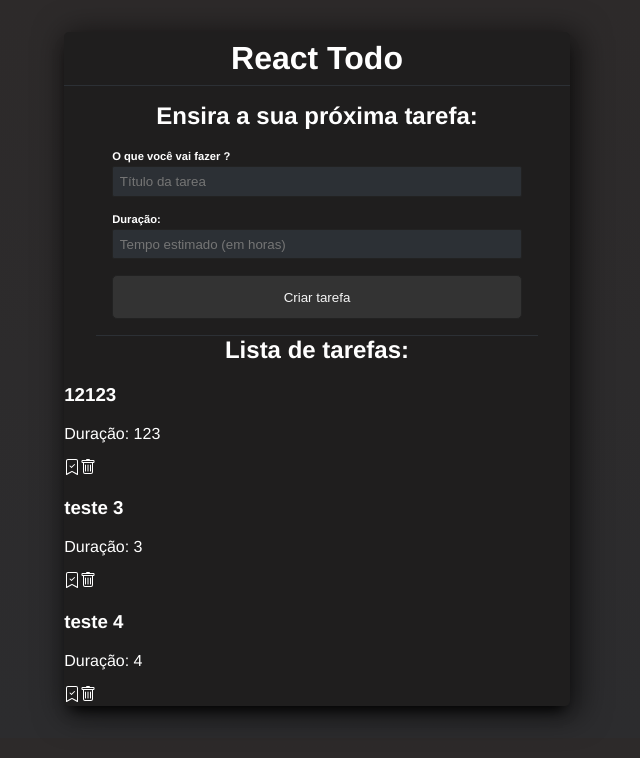
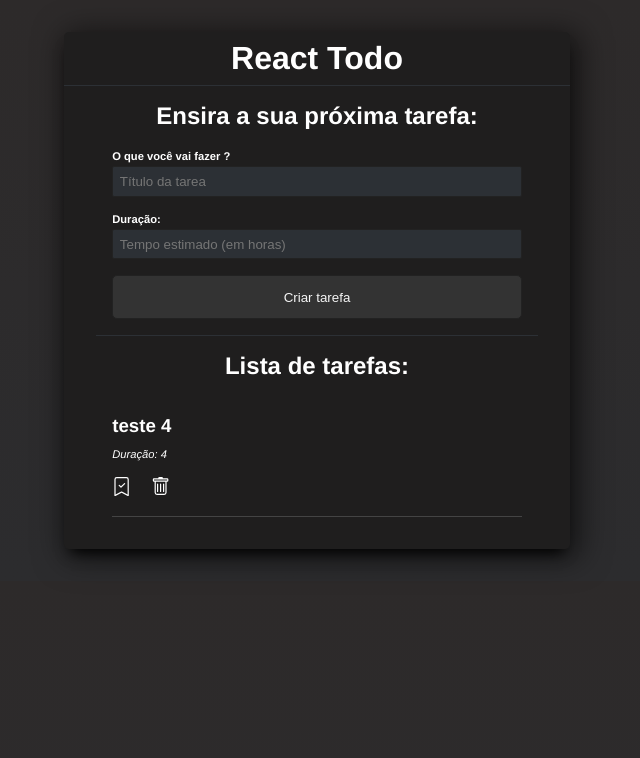
Before and after one commit to kaiotcp1/to-do-list, a React (Create React App) app in the folder todolist/: page / in a window 1280 px wide. Shown: the top 758 px of the page, without its empty margins (323-963 px from the left). Built offline with nearby package versions, Linux system fonts and the light colour scheme; data requests are answered from the project's data file.

Commit message:
CSS e funcionalidade de delete

```diff
--- a/todolist/data/db.json
+++ b/todolist/data/db.json
@@ -1,17 +1,5 @@
 {
   "todos": [
-    {
-      "id": 0.44564518682353116,
-      "title": "12123",
-      "time": "123",
-      "done": false
-    },
-    {
-      "id": 0.20533836218372126,
-      "title": "teste 3",
-      "time": "3",
-      "done": false
-    },
     {
       "id": 0.3030951765801917,
       "title": "teste 4",
--- a/todolist/src/App.css
+++ b/todolist/src/App.css
@@ -65,3 +65,48 @@ input[type="submit"] {
 input[type="submit"]:hover {
     background-color: rgb(0, 84, 153);
 }
+
+.list-todo {
+    padding: 0 1em 2em;
+    margin: 1em 2em;
+}
+
+.list-todo h2 {
+    margin-bottom: 0;
+}
+
+.list-todo p {
+    text-align: center;
+}
+
+.todo {
+    border-bottom: 1px solid #444;
+    padding: 1em 0;
+}
+
+.todo h3 {
+    margin-bottom: .5em;
+}
+
+.todo-done {
+    text-decoration: line-through;
+    color: red;
+}
+
+.todo p {
+    text-align: left;
+    font-style: italic;
+    font-size: .7em;
+    margin-bottom: 1.5em;
+}
+
+.todo svg {
+    font-size: 1.2em;
+    cursor: pointer;
+    margin-right: 1em;
+    transition: .3s;
+}
+
+.todo svg:hover {
+    color: rgb(0, 84, 153)
+}
--- a/todolist/src/App.js
+++ b/todolist/src/App.js
@@ -26,6 +26,15 @@ function App() {
 
     loadData();
   }, []);
+
+  const handleDelete = async (id) => {
+
+    await fetch(API + "/todos/" + id, {
+      method: "DELETE",
+    });
+
+    setTodos((prevState) => prevState.filter((todo) => todo.id !== id));
+  };
 
 
   const handleSubmit = async (e) => {
@@ -94,10 +103,10 @@ function App() {
             <h3 className={todo.done ? "todo-done" : ""}>{todo.title}</h3>
             <p>Duração: {todo.time}</p>
             <div className="actions">
-              <span>
+              <span onClick={() => handleEddit(todo)}>
                 {!todo.done ? <BsBookmarkCheck/> : <BsBookmarkCheckFill/>}
               </span>
-              <BsTrash/>
+              <BsTrash onClick={() => handleDelete(todo.id)}/>
             </div>
           </div>
         ))}
```
